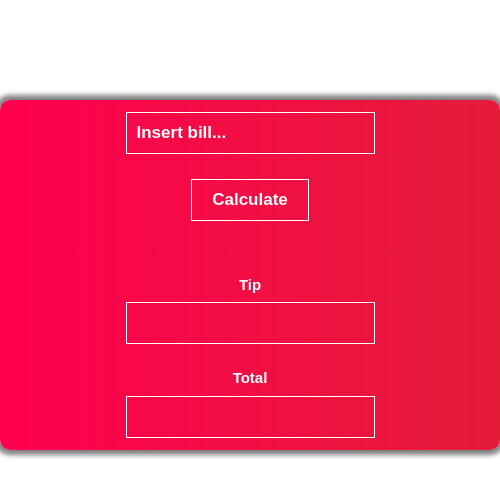
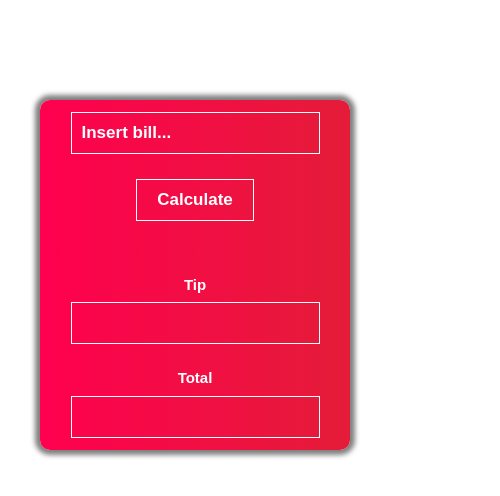
Before and after one commit to MilosM00/tip-calculator, a plain HTML site: page index.html in a window 390 px wide. Shown: the whole page, 500 px wide, since content can reach past the window. Drawn offline with Linux system fonts and the light colour scheme.

Commit message:
css updated

```diff
--- a/index.css
+++ b/index.css
@@ -78,3 +78,10 @@ label{
     font-family: sans-serif;
     font-size: 15px;
 }
+
+
+@media (max-width: 499px) {
+    .box{
+        width: 310px;
+    }
+}
```
